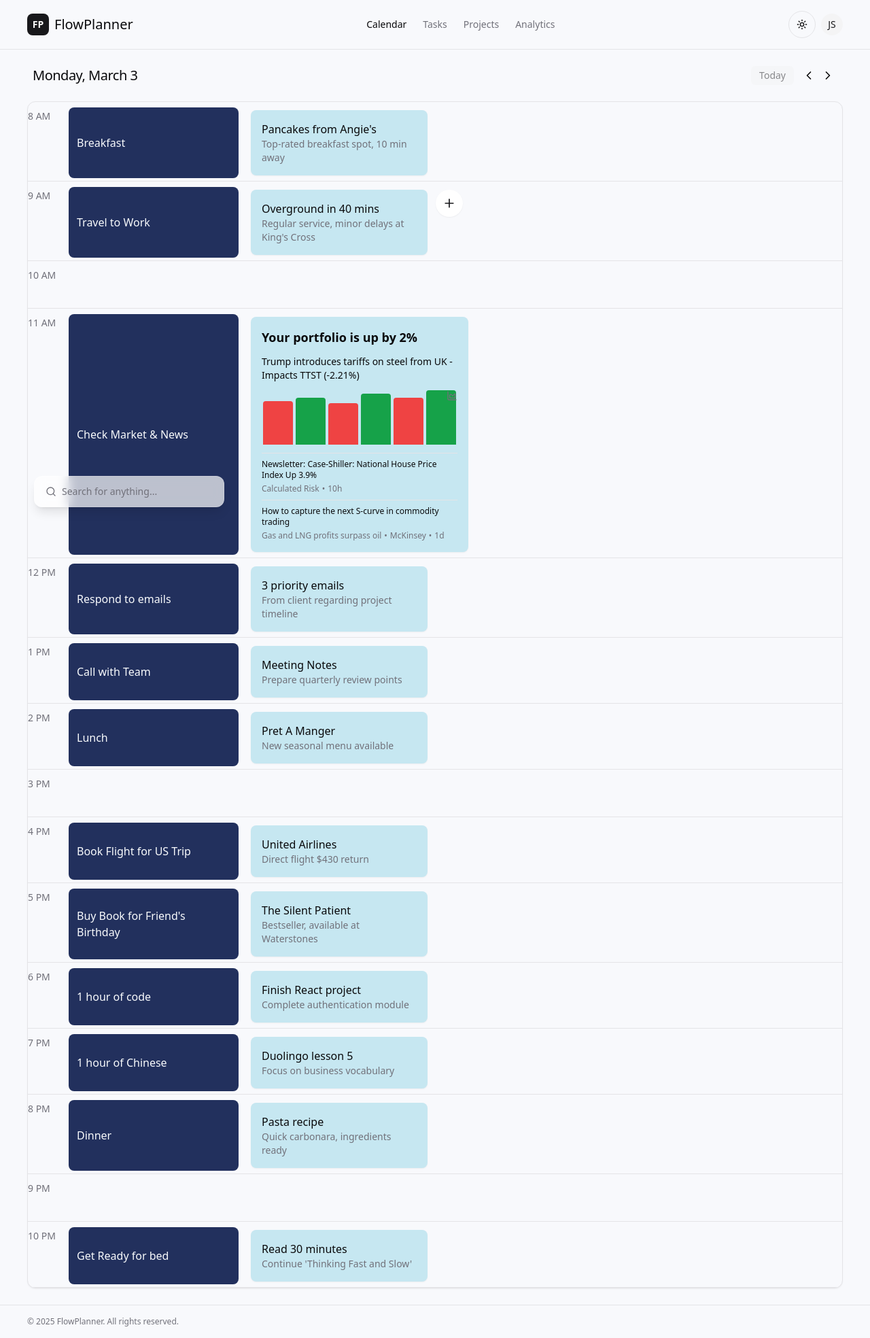
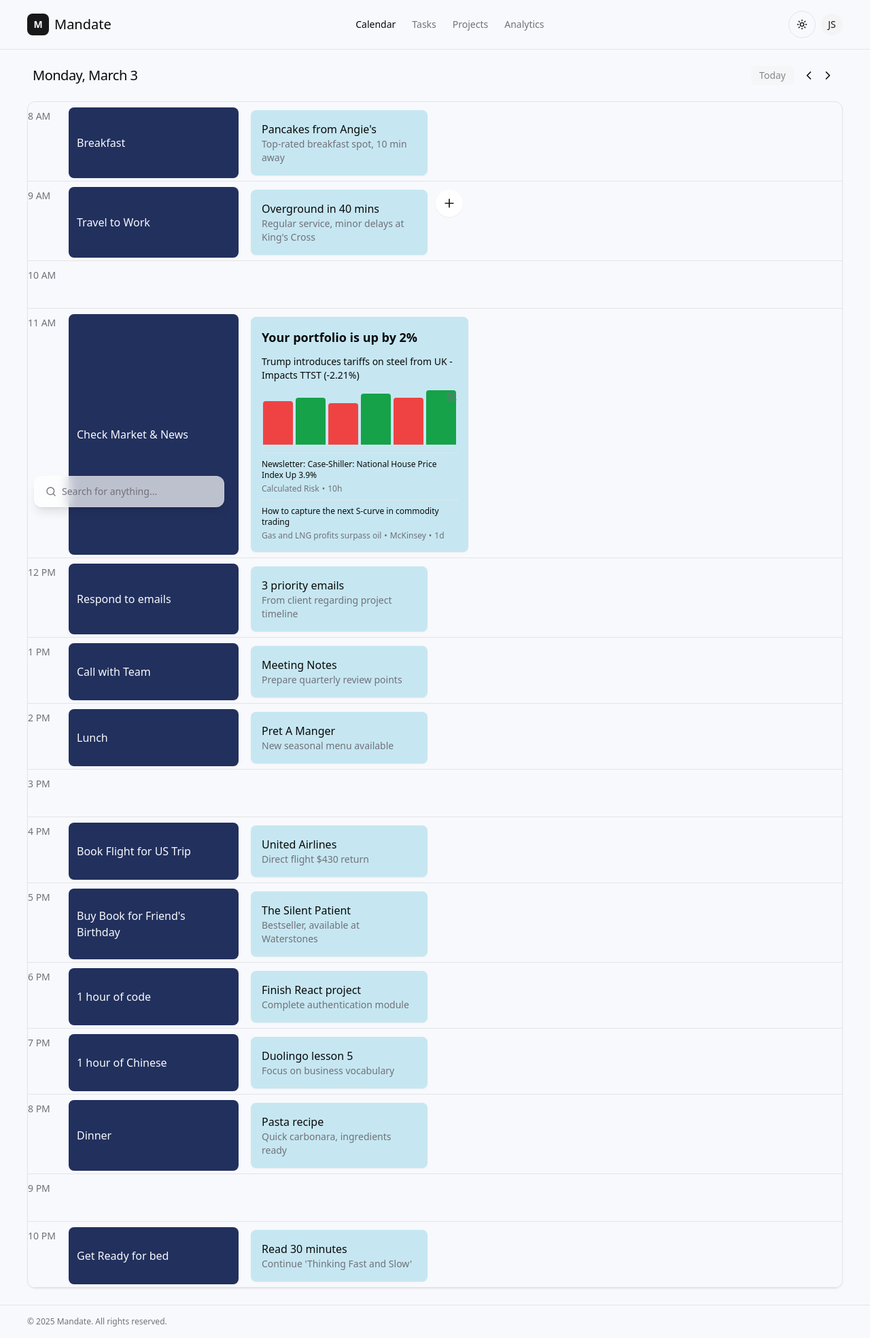
Before and after one commit to santosh-imperial/mandate, a React (Vite) app: page / in a window 1280 px wide. Shown: the whole page at 68% size. Built offline with nearby package versions, Linux system fonts and the light colour scheme.

Commit message:
Rename app to Mandate
Renamed the application to "Mandate".

```diff
--- a/index.html
+++ b/index.html
@@ -1,9 +1,10 @@
+
 <!DOCTYPE html>
 <html lang="en">
   <head>
     <meta charset="UTF-8" />
     <meta name="viewport" content="width=device-width, initial-scale=1.0" />
-    <title>calendar-suggestion-carousel</title>
+    <title>Mandate</title>
     <meta name="description" content="Lovable Generated Project" />
     <meta name="author" content="Lovable" />
     <meta property="og:image" content="/og-image.png" />
--- a/src/pages/Index.tsx
+++ b/src/pages/Index.tsx
@@ -9,9 +9,9 @@ const Index = () => {
         <div className="max-w-[1200px] mx-auto flex items-center justify-between">
           <div className="flex items-center gap-2">
             <div className="h-8 w-8 bg-primary rounded-lg flex items-center justify-center">
-              <span className="font-semibold text-sm text-primary-foreground">FP</span>
+              <span className="font-semibold text-sm text-primary-foreground">M</span>
             </div>
-            <h1 className="text-xl font-medium">FlowPlanner</h1>
+            <h1 className="text-xl font-medium">Mandate</h1>
           </div>
 
           <nav className="hidden md:flex items-center space-x-6">
@@ -37,7 +37,7 @@ const Index = () => {
       <footer className="border-t border-border py-4 px-6">
         <div className="max-w-[1200px] mx-auto">
           <div className="text-xs text-muted-foreground">
-            &copy; {new Date().getFullYear()} FlowPlanner. All rights reserved.
+            &copy; {new Date().getFullYear()} Mandate. All rights reserved.
           </div>
         </div>
       </footer>
```
